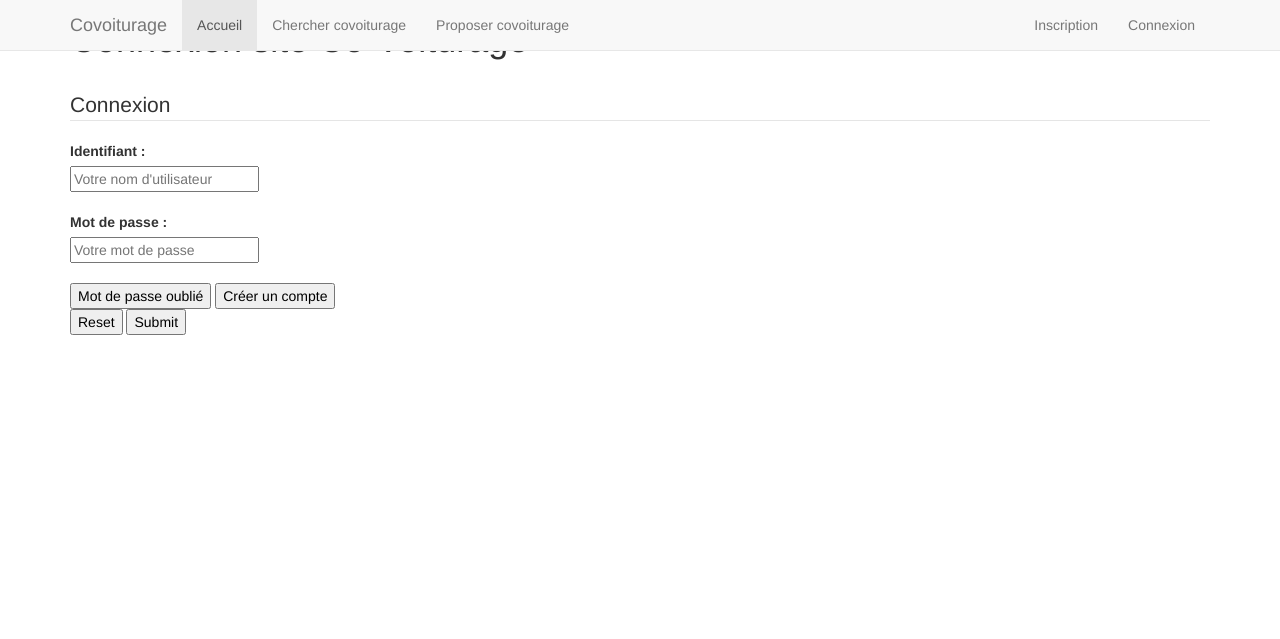
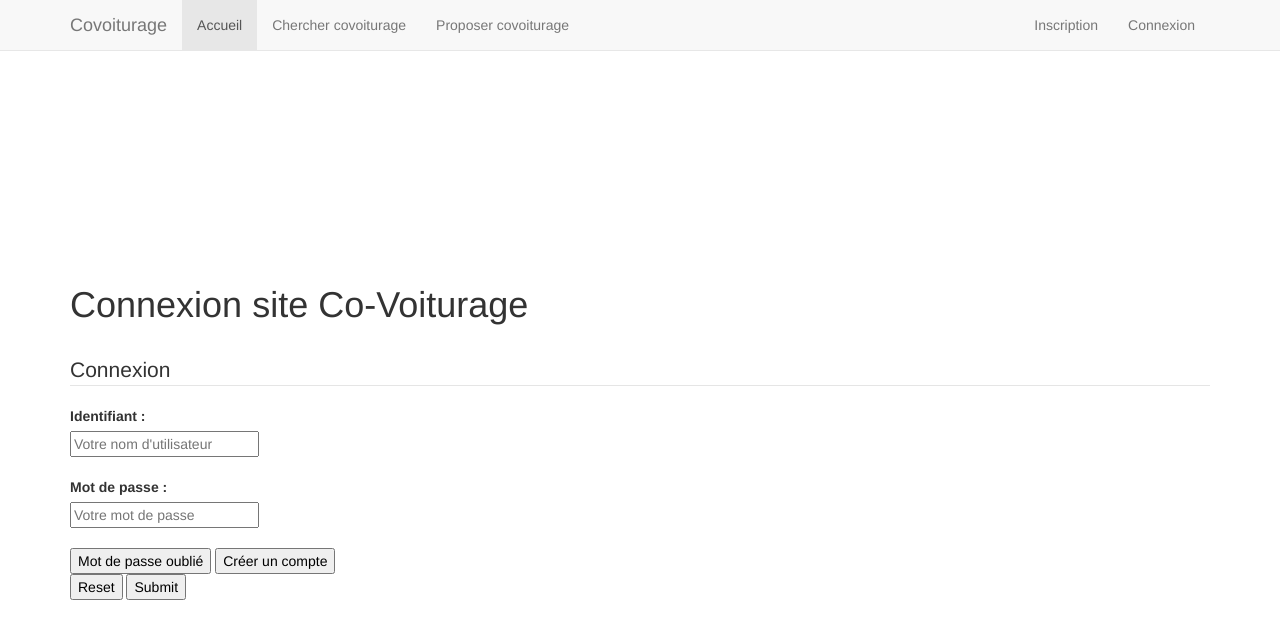
Before and after one commit to Barbatos/ProjetAgile, a PHP site: page /connexion.php in a window 1280 px wide. Shown: the top 639 px of the page. Run offline with PHP 8.4, Linux system fonts and the light colour scheme.

Commit message:
Modification de la page de connexion

```diff
--- a/src/connexion.php
+++ b/src/connexion.php
@@ -3,7 +3,9 @@ require_once('includes/init.php');
 require_once('templates/header.php');
 ?>
 <form name="formulaire" action="" method="post" enctype="multipart/form-data">
+	<div id="titre">
 	<h1> Connexion site Co-Voiturage </h1>
+	</div>
 	<br/>
 	<fieldset>
 
--- /dev/null
+++ b/src/css/connexion.css
@@ -0,0 +1,4 @@
+#titre
+{
+margin-top:25%;
+}
--- a/src/templates/header.php
+++ b/src/templates/header.php
@@ -6,6 +6,7 @@
 			<meta name="viewport" content="width=device-width, initial-scale=1.0">
 			<!-- Intégration du CSS Bootstrap -->
 			<link href="./css/bootstrap.css" rel="stylesheet" media="screen">
+			<link href="./css/connexion.css" rel="stylesheet" media="screen">
 	</head>
 <body>
 
```
